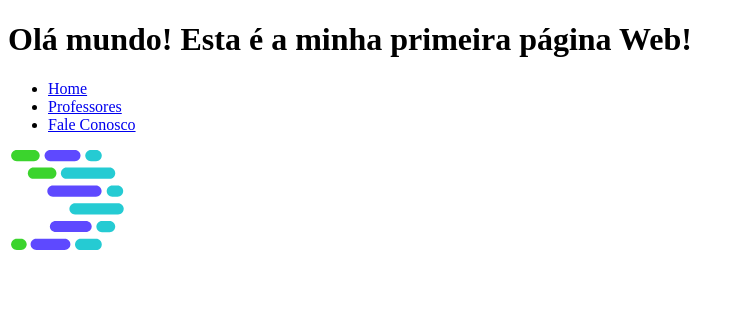
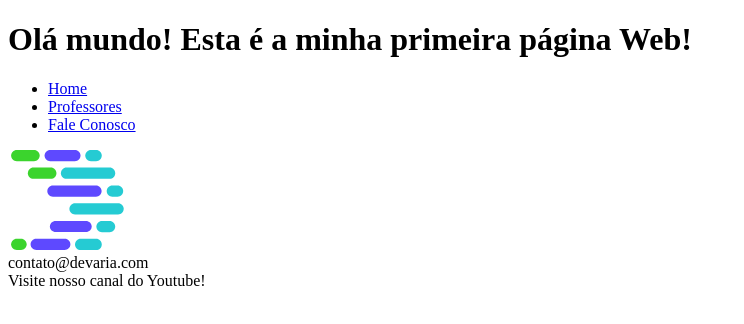
Before and after one commit to DJehSantana/Devaria_Html, a plain HTML site: page index.html in a window 1280 px wide. Shown: the whole page, without its empty margins (0-744 px from the left). Drawn offline with Linux system fonts and the light colour scheme.

Commit message:
Montando o Footer

```diff
--- a/index.html
+++ b/index.html
@@ -24,5 +24,12 @@
             </section>
         </main>
 
+        <footer>
+            <section>
+                <span>contato@devaria.com</span> <br />
+                <span>Visite nosso canal do Youtube!</span>
+            </section>
+        </footer>
+
     </body>
 </html>
```
